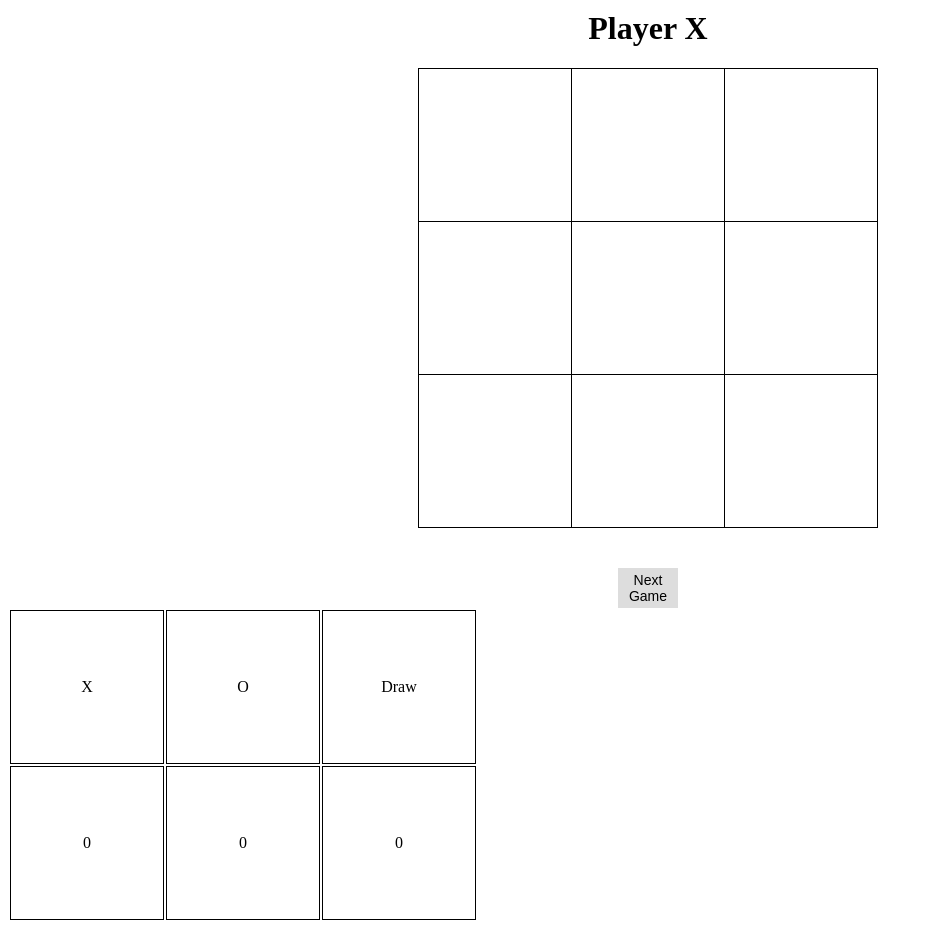
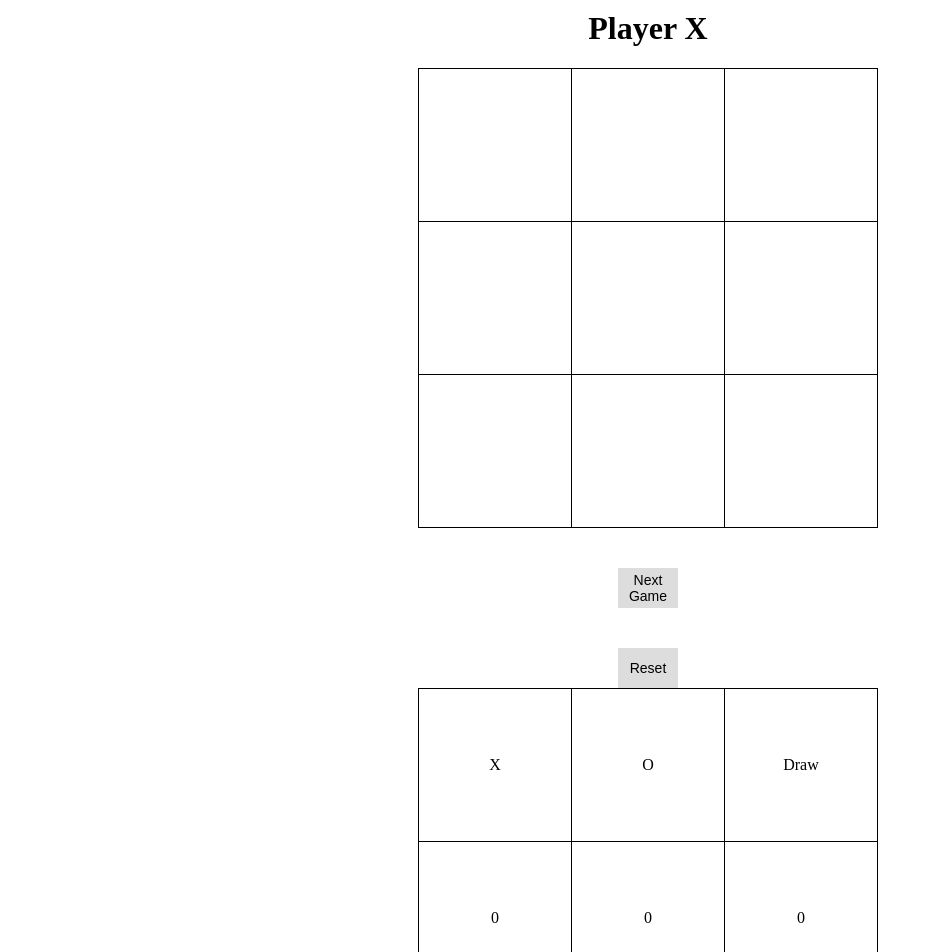
Before and after one commit to vritant24/TicTacToe, a React (Create React App) app: page / in a window 1280 px wide. Shown: the top 952 px of the page, without its empty margins (0-931 px from the left). Before the commit the page ends 922 px from the top, so only its background shows below. Built offline with nearby package versions, Linux system fonts and the light colour scheme.

Commit message:
added reset button

```diff
--- a/src/components/Grid.jsx
+++ b/src/components/Grid.jsx
@@ -5,17 +5,17 @@ import Tally from './Tally.jsx'
 export default class Grid extends Component {
   constructor(props) {
     super(props);
+    this.startPlayer = "X";             //Player that plays first
+    this.numPlayed = 0;                 // Number of moves played
     this.state = {
-      currentPlayer: "X",               // X or O
+      currentPlayer: this.startPlayer,               // X or O
       playGrid: this.createGrid(),      // Matrix representing grid
-      status: "Player X",               // Winner, Draw, Player
+      status: "Player " + this.startPlayer,               // Winner, Draw, Player
       gameOver: false,                  // if the game is over or not
       tallyX: 0,
       tallyO: 0,
       tallyDraw: 0
     };
-    this.startPlayer = "X";             //Player that plays first
-    this.numPlayed = 0;                 // Number of moves played
   }
   createGrid() {
     var matrix = [];
@@ -115,6 +115,19 @@ export default class Grid extends Component {
     });
     this.numPlayed = 0;
   }
+  reset() {
+    this.numPlayed = 0;
+    this.startPlayer = "X";
+    this.setState({
+      currentPlayer: this.startPlayer,
+      playGrid: this.createGrid(),
+      status: "Player " + this.startPlayer,
+      gameOver: false,
+      tallyX: 0,
+      tallyO: 0,
+      tallyDraw: 0
+    });
+  }
   render() {
 
     var cells = () => {
@@ -141,6 +154,7 @@ export default class Grid extends Component {
           </tbody>
         </table>
         <button onClick={this.newGame.bind(this)}>Next Game</button>
+        <button onClick={this.reset.bind(this)}>Reset</button>
         <Tally tallyX={this.state.tallyX} tallyO={this.state.tallyO} tallyDraw={this.state.tallyDraw} />
       </div>
     );
--- a/src/components/Tally.jsx
+++ b/src/components/Tally.jsx
@@ -18,7 +18,7 @@ export default class Grid extends Component {
   }
   render() {
     return (
-      <table>
+      <table className="Grid">
         <tbody>
           <tr>
             <td> X </td><td> O </td><td> Draw </td>
```
